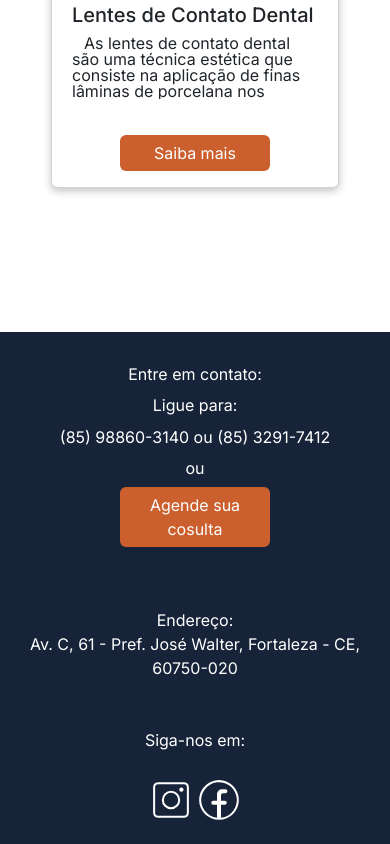
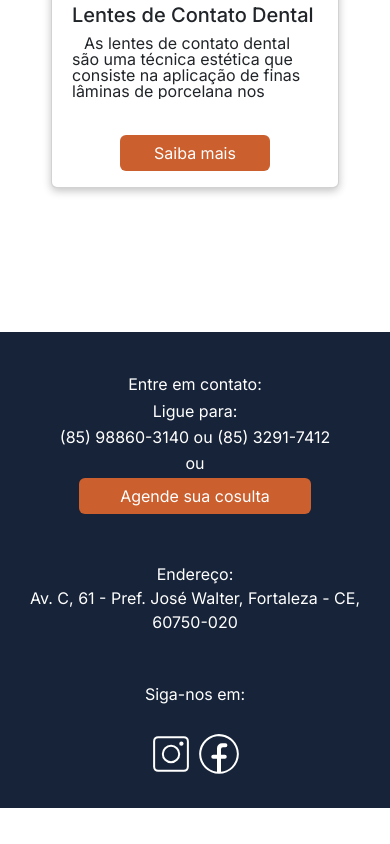
Before and after one commit to RodrigoBarreto2015/Odonto, a React (Vite) app: page / in a window 390 px wide. Shown: the part 4450-5294 px from the top of the page. After the commit the page ends 5258 px from the top, so only its background shows below. Built offline with nearby package versions, Linux system fonts and the light colour scheme.

Commit message:
style: some footer changes

```diff
--- a/src/components/Footer/Footer.css
+++ b/src/components/Footer/Footer.css
@@ -5,7 +5,7 @@ footer {
 
     background-color: var(--primary);
 
-    padding: 20px;
+    padding: 30px;
 
     display: grid;
     grid-template-columns: repeat(3, 1fr);
@@ -26,7 +26,6 @@ footer {
 }
 
 .endereco-section{
-    margin-top: 5rem;
     display: grid;
     grid-template-columns: 1fr;
     grid-template-rows: repeat(2, fit-content);
@@ -37,7 +36,6 @@ footer {
 }
 
 .redes-sociais-section{
-    margin-top: 3rem;
     display: grid;
     grid-template-columns: 1fr;
     grid-template-rows: repeat(2, 1fr);
@@ -48,7 +46,6 @@ footer {
 
 .redes-sociais-section .icon{
     text-align: center;
-    gap: 8px;
 }
 
 .redes-sociais-section .icon span{
@@ -60,7 +57,7 @@ a{
     color: inherit;
 }
 
-@media only screen and (max-width: 600px) {
+@media only screen and (max-width: 840px) {
     footer {
         grid-template-columns: 1fr;
         grid-template-rows: repeat(3, fit-content);
@@ -71,10 +68,12 @@ a{
     }
 
     .endereco-section{
+        margin-top: 3rem;
         margin-left: 0;
     }
 
     .redes-sociais-section{
+        margin-top: 3rem;
         align-self: self-start;
     }
 }
--- a/src/components/Footer/Footer.tsx
+++ b/src/components/Footer/Footer.tsx
@@ -10,7 +10,7 @@ const Footer = () => {
                 <div>Ligue para: </div>
                 <div>(85) 98860-3140 ou (85) 3291-7412</div>
                 <div>ou</div>
-                <div><LinkButtonGlobal text="Agende sua cosulta" link="https://api.whatsapp.com/send?phone=5585988603140&text=Ol%C3%A1%2C+gostaria+de+agendar+uma+consulta%3F" /></div>
+                <div><LinkButtonGlobal className="w-75" text="Agende sua cosulta" link="https://api.whatsapp.com/send?phone=5585988603140&text=Ol%C3%A1%2C+gostaria+de+agendar+uma+consulta%3F" /></div>
             </div>
             <div className="endereco-section">
                 <div>Endereço:</div>
```
